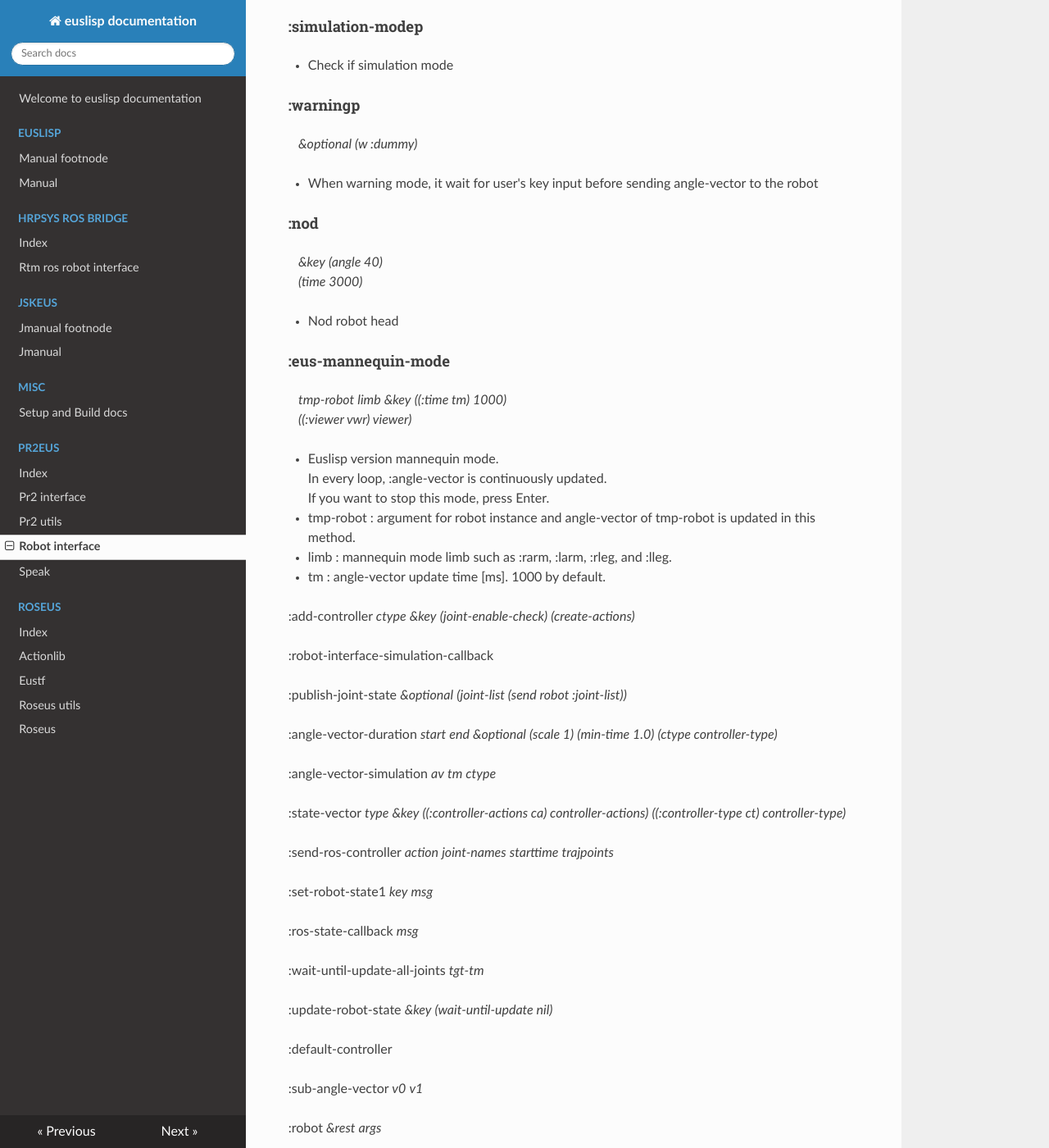
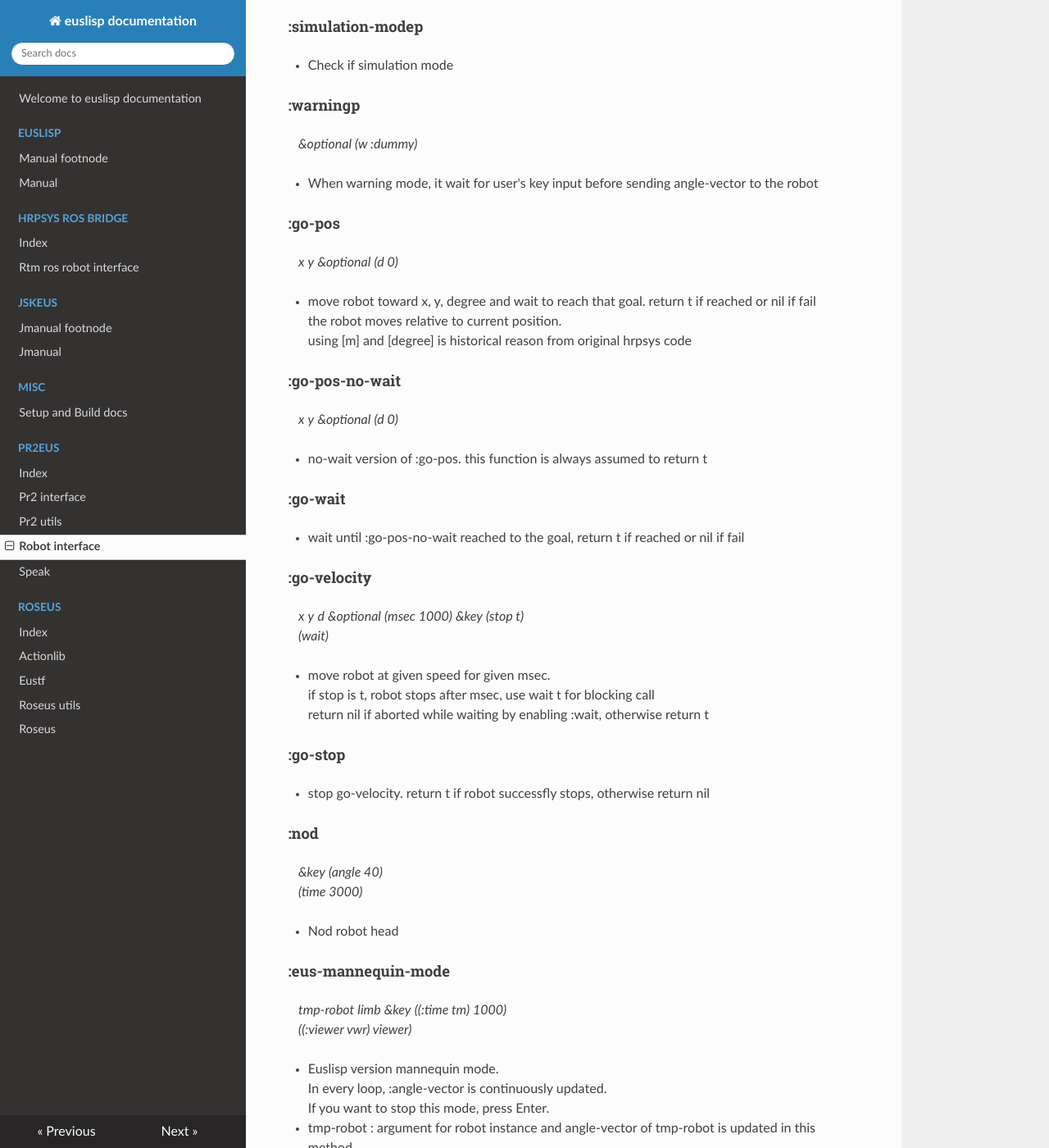
Before and after one commit to jsk-ros-pkg/euslisp-docs, an MkDocs documentation site: the page built from docs/pr2eus/robot-interface.md, in a window 1280 px wide and 1400 px high, scrolled down 4335 px. Shown: the whole window at 82% size. Built offline with MkDocs 1.6.1, drawn with Linux system fonts in a browser that asks for light colours; nearby versions of some CDN libraries.

Commit message:
update documentation for pr2eus

```diff
--- a/docs/pr2eus/robot-interface.md
+++ b/docs/pr2eus/robot-interface.md
@@ -172,6 +172,40 @@ Return value is a list of interpolatingp for all controllers, so (null (some #'i
 - When warning mode, it wait for user's key input before sending angle-vector to the robot <br>
 
 
+#### :go-pos
+&nbsp;&nbsp;&nbsp;*x* *y* *&optional* *(d 0)*
+
+- move robot toward x, y, degree and wait to reach that goal. return t if reached or nil if fail <br>
+    the robot moves relative to current position. <br>
+    using [m] and [degree] is historical reason from original hrpsys code <br>
+
+
+#### :go-pos-no-wait
+&nbsp;&nbsp;&nbsp;*x* *y* *&optional* *(d 0)*
+
+- no-wait version of :go-pos. this function is always assumed to return t <br>
+
+
+#### :go-wait
+
+
+- wait until :go-pos-no-wait reached to the goal, return t if reached or nil if fail <br>
+
+
+#### :go-velocity
+&nbsp;&nbsp;&nbsp;*x* *y* *d* *&optional* *(msec 1000)* *&key* *(stop t)* <br>&nbsp;&nbsp;&nbsp;*(wait)*
+
+- move robot at given speed for given msec. <br>
+    if stop is t, robot stops after msec, use wait t for blocking call <br>
+    return nil if aborted while waiting by enabling :wait, otherwise return t <br>
+
+
+#### :go-stop
+
+
+- stop go-velocity. return t if robot successfly stops, otherwise return nil <br>
+
+
 #### :nod
 &nbsp;&nbsp;&nbsp;*&key* *(angle 40)* <br>&nbsp;&nbsp;&nbsp;*(time 3000)*
 
```
